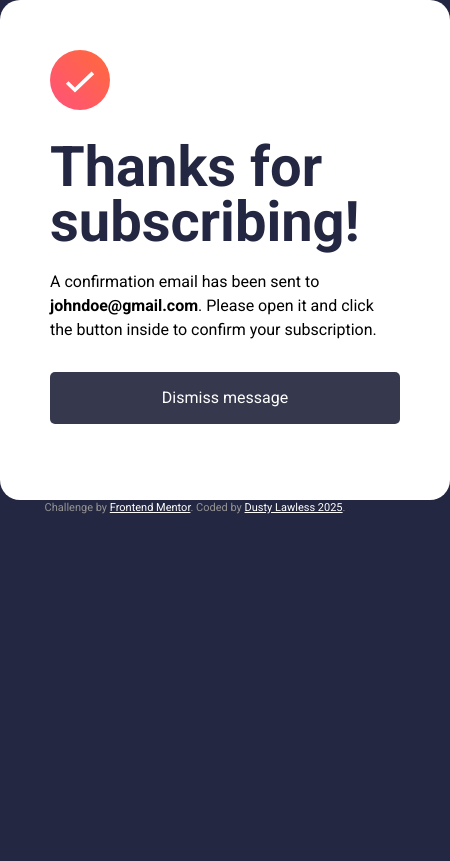
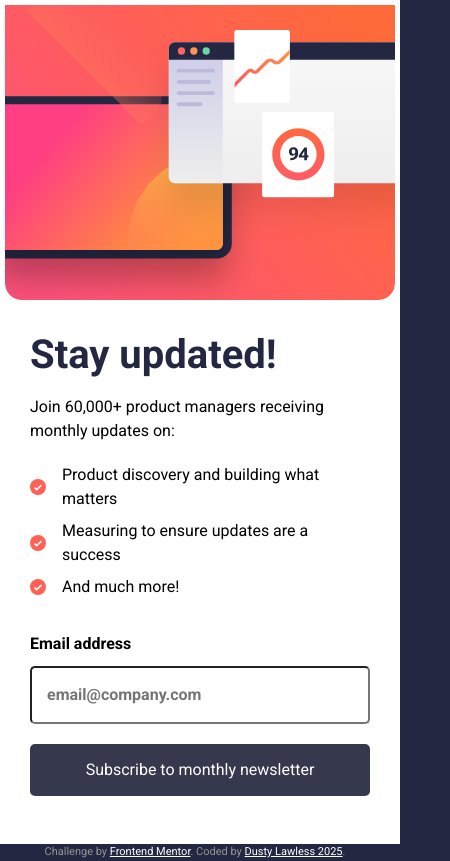
Before and after one commit to djlaw90/newsletter-sign-up, a plain HTML site: page index.html in a window 390 px wide. Shown: the whole page, 450 px wide, since content can reach past the window. Drawn offline with Linux system fonts and the light colour scheme.

Commit message:
fixed mobile image. working on mobile success screen

```diff
--- a/index.html
+++ b/index.html
@@ -17,7 +17,7 @@
 </head>
 <body>
 
-  <div class="success-card">
+  <div class="success-card hide">
     <img id="success-icon" src="./assets/images/icon-success.svg" alt="orange success checkmark SVG icon">
     <h1>Thanks for subscribing!</h1>
     <p>A confirmation email has been sent to <span class="email-success"><b>johndoe@gmail.com</b></span>.
@@ -25,7 +25,7 @@
        <a class="button" id="dimiss-button" href="#">Dismiss message</a>
   </div>
 
-  <!-- <div class="main-card">
+  <div class="main-card">
     <div id="card-left">
       <h1>Stay updated!</h1>
 
@@ -38,20 +38,22 @@
       <form id="newsletter-form">
         <div id="label-zone">
           <label id="email" for="email">Email address</label>
-          <div id="error" class="error-message">Valid email required.</div>
+          <div class="hide error-message">Valid email required.</div>
         </div>
 
-        <input class="error" type="email" id="email" name="email" required placeholder="email@company.com">
-        <a id="subscribe-button" href="#">Subscribe to monthly newsletter</a>
+        <input class="email" type="email" id="email" name="email" required placeholder="email@company.com">
+        <a class="button" id="subscribe-button" href="#">Subscribe to monthly newsletter</a>
       </form>
     </div>
     <div id="card-right">
+      <div class="image-wrapper">
       <picture>
-        <source srcset="./assets/images/illustration-sign-up-mobile.svg" media="(max-width: 430px)">
+        <source srcset="./assets/images/illustration-sign-up-mobile.svg" media="(max-width: 610px)">
         <img src="./assets/images/illustration-sign-up-desktop.svg" alt="Abstract screen and browser window image">
       </picture>
+      </div>
     </div>
-  </div> -->
+  </div>
 
 
 
--- a/styles.css
+++ b/styles.css
@@ -7,6 +7,12 @@
     --red: #FF6155;
 }
 
+html, body {
+    height: 100%;
+    margin: 0;
+    padding: 0;
+}
+
 body {
     font-family: "Roboto", sans-serif;
     background-color: var(--blue-800);
@@ -14,7 +20,6 @@ body {
     flex-direction: column;
     justify-content: center;
     align-items: center;
-    height: 100vh;
 }
 
 .main-card {
@@ -93,11 +98,13 @@ body {
 
 .main-card #card-right img {
     width: 100%;
-    max-width: 400px;
+    height: 100%;
 }
 
 picture {
     display: flex;
+    width: 100%;
+    height: 100%;
 }
 .custom-icon-list {
     list-style: none;
@@ -119,9 +126,13 @@ picture {
     width: 100%;
     display: block;
     margin-top: 10px;
-    max-width: 500px;
     transition: background 0.3s ease, box-shadow 0.3s ease;
     border-radius: 5px;
+}
+
+.image-wrapper {
+    flex: 1;
+    display: flex;
 }
 
 
@@ -139,11 +150,8 @@ picture {
     box-shadow: 8px 12px 20px rgba(0, 0, 0, 0.3);
   }
 
-  #error {
+  .error {
     color: red;
-  }
-
-  .error {
     border: 2px solid red;
     background-color: #ffe5e5;
   }
@@ -165,13 +173,30 @@ picture {
 /* Mobile Breakpoints */
 
 @media (max-width: 732px) {
-    .card h1 {
+    .main-card h1 {
         font-size: 2.5em;
         margin-bottom: 10px;
     }
+    .main-card {
+        min-width: 400px;
+        width: 100vw;
+    }
+    #card-right {
+        width: 30%;
+    }
 }
 
-@media (max-width: 430px) {
+@media (max-width: 610px) {
+
+    .main-card #card-right {
+        width: 100vw;
+    }
+
+    .main-card #card-right img {
+        height: auto;
+        max-height: 450px;
+    }
+
     body {
         display: block;
     }
@@ -179,20 +204,16 @@ picture {
         width: 100%;
     }
 
-    #card-right {
-        width: 100%;
-    }
-    .card {
+    .main-card {
         flex-direction: column-reverse;
+        justify-content: flex-end;
+        align-items: center;
         border-radius: 0px;
         height: 100vh;
+        width: 100vw;
     }
 
-    picture {
-        display: block;
-    }
-
-    .card h1 {
+    .main-card h1 {
         font-size: 2.5em;
         margin-bottom: 10px;
     }
```
